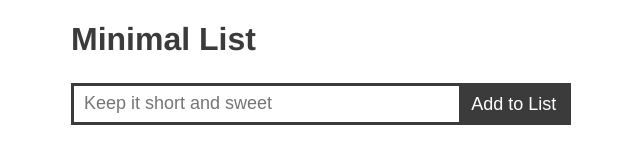
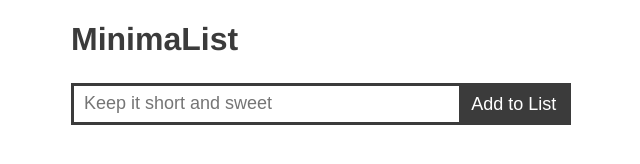
Before and after one commit to codegician/MinimaList_app, a plain HTML site: page index.html in a window 1280 px wide. Shown: the full height of the page, 319-959 px from the left. Drawn offline with nearby package versions, Linux system fonts and the light colour scheme.

Commit message:
change title

```diff
--- a/index.html
+++ b/index.html
@@ -4,7 +4,7 @@
         <meta charset="utf-8">
         <meta http-equiv="X-UA-Compatible" content="IE=edge">
         <meta name="viewport" content="width=device-width, initial-scale=1">
-        <title>Minimal List</title>
+        <title>MinimaList</title>
         <!-- CSS -->
         <link rel="stylesheet" href="css/main.css">
         <!-- jQuery -->
@@ -49,7 +49,7 @@
     </head>
     <body>
         <div class="container">
-            <h1>Minimal List</h1>
+            <h1>MinimaList</h1>
             <ul id="list-items">
             <!-- Here's where out todo list items will go! -->
             </ul>
```
